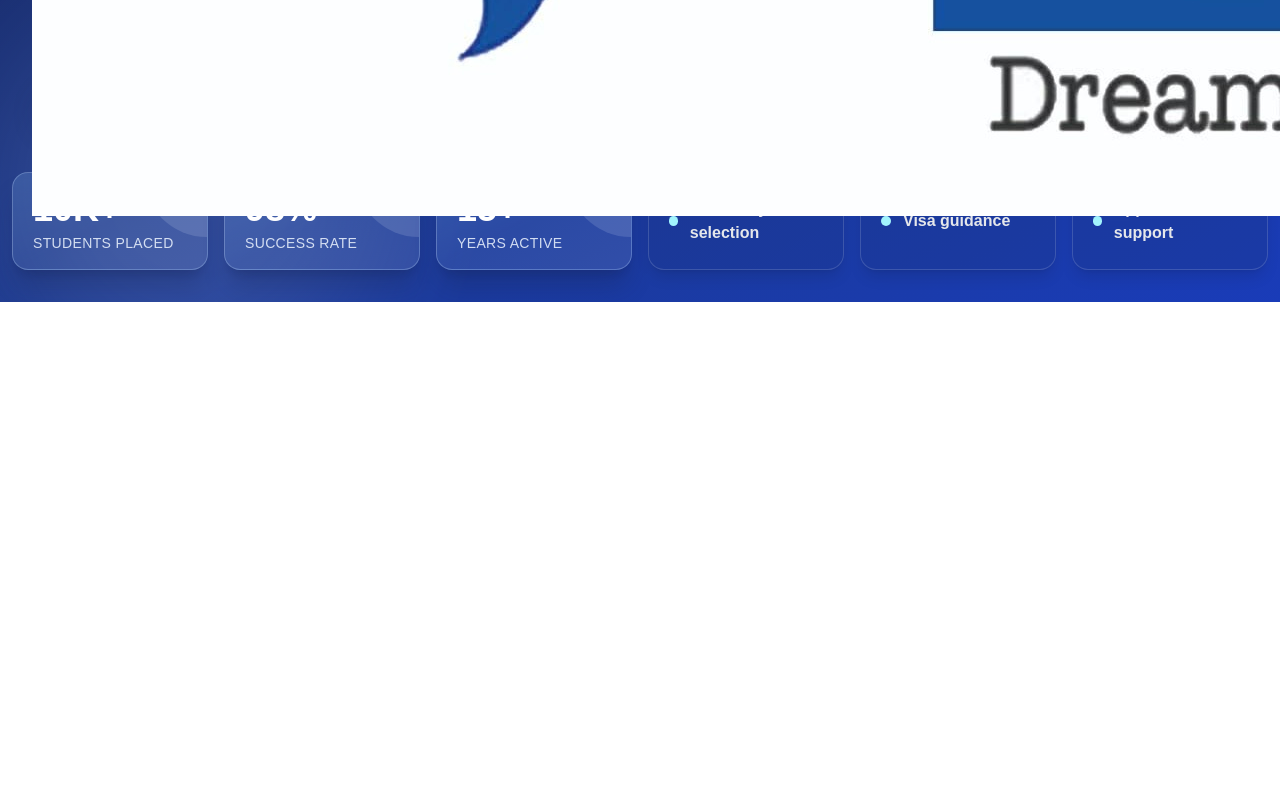
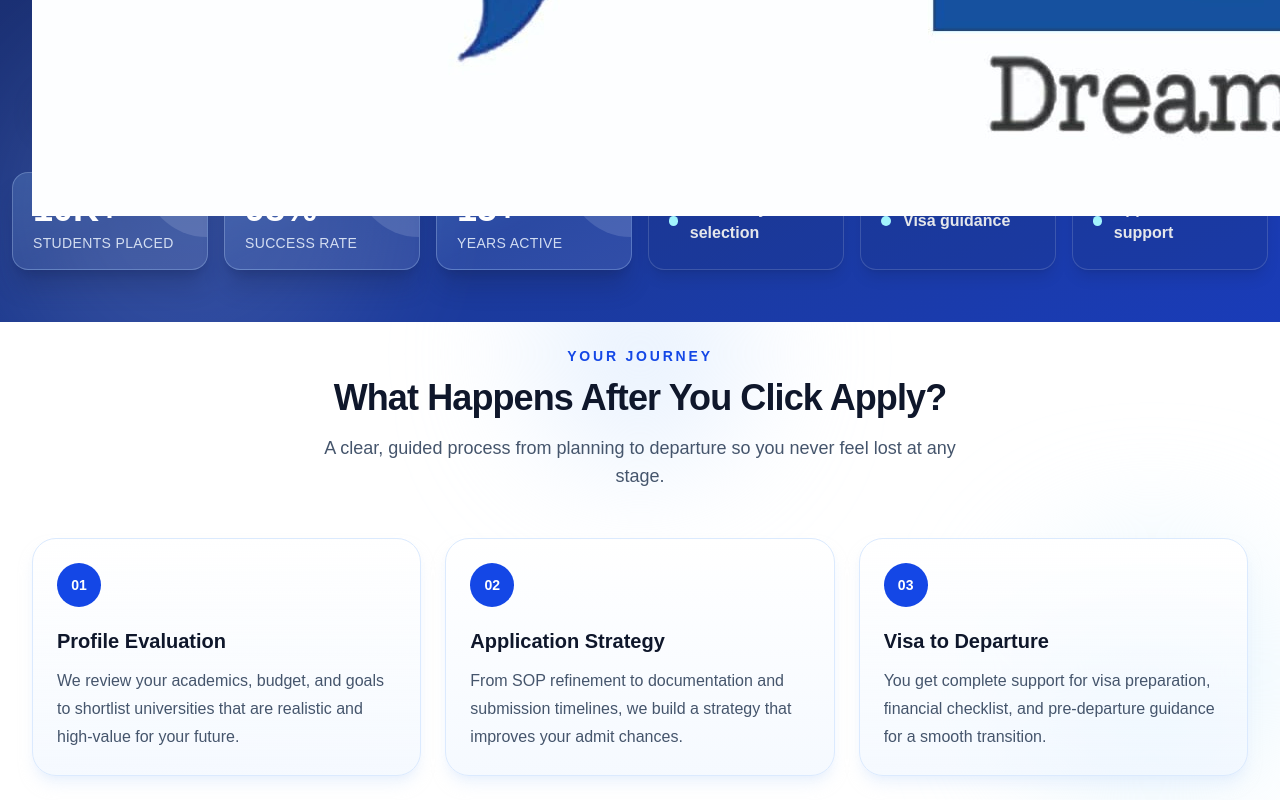
Before and after one commit to diwasbk/phoenix, a Next.js app in the folder frontend/: page /home in a window 1280 px wide. Shown: the part 431-1231 px from the top of the page. Before the commit the page ends 800 px from the top, so only its background shows below. Built offline with nearby package versions, Linux system fonts and the light colour scheme.

Commit message:
feat(home): add JourneySection with scroll reveal animation

```diff
--- a/frontend/app/(public)/home/_components/hero-section.tsx
+++ b/frontend/app/(public)/home/_components/hero-section.tsx
@@ -106,7 +106,7 @@ export default function HeroSection() {
             </div>
 
             {/* Support chips */}
-            <div className="hero-reveal hero-delay-3 grid grid-cols-2 md:grid-cols-3 lg:grid-cols-6 gap-4 pb-5 m-3">
+            <div className="hero-reveal hero-delay-3 grid grid-cols-2 md:grid-cols-3 lg:grid-cols-6 gap-4 pb-10 m-3">
                 <div className="support-card-entry support-card-delay-1 relative overflow-hidden rounded-2xl border border-blue-200/30 bg-gradient-to-br from-blue-300/20 via-blue-200/10 to-white/10 px-5 py-4 shadow-xl shadow-blue-950/30 backdrop-blur-md">
                     <div className="absolute right-0 top-0 h-16 w-16 rounded-bl-full bg-blue-100/15"></div>
                     <p className="text-3xl md:text-4xl font-black text-white">10K+</p>
--- /dev/null
+++ b/frontend/app/(public)/home/_components/journey-section.tsx
@@ -0,0 +1,114 @@
+"use client";
+import { useEffect, useRef, useState } from 'react';
+
+const journeySteps = [
+    {
+        step: '01',
+        title: 'Profile Evaluation',
+        description:
+            'We review your academics, budget, and goals to shortlist universities that are realistic and high-value for your future.',
+    },
+    {
+        step: '02',
+        title: 'Application Strategy',
+        description:
+            'From SOP refinement to documentation and submission timelines, we build a strategy that improves your admit chances.',
+    },
+    {
+        step: '03',
+        title: 'Visa to Departure',
+        description:
+            'You get complete support for visa preparation, financial checklist, and pre-departure guidance for a smooth transition.',
+    },
+];
+
+export default function JourneySection() {
+    const sectionRef = useRef<HTMLElement | null>(null);
+    const [isVisible, setIsVisible] = useState(false);
+
+    useEffect(() => {
+        const revealOnScroll = () => {
+            if (isVisible || window.scrollY < 80) {
+                return;
+            }
+
+            const currentSection = sectionRef.current;
+            if (!currentSection) {
+                return;
+            }
+
+            const sectionTop = currentSection.getBoundingClientRect().top;
+            const triggerPoint = window.innerHeight * 0.82;
+
+            if (sectionTop <= triggerPoint) {
+                setIsVisible(true);
+            }
+        };
+
+        window.addEventListener('scroll', revealOnScroll, { passive: true });
+        window.addEventListener('resize', revealOnScroll);
+
+        return () => {
+            window.removeEventListener('scroll', revealOnScroll);
+            window.removeEventListener('resize', revealOnScroll);
+        };
+    }, [isVisible]);
+
+    useEffect(() => {
+        if (typeof window === 'undefined') {
+            return;
+        }
+
+        if (window.scrollY > 80) {
+            const currentSection = sectionRef.current;
+            if (!currentSection) {
+                return;
+            }
+
+            const sectionTop = currentSection.getBoundingClientRect().top;
+            const triggerPoint = window.innerHeight * 0.82;
+            if (sectionTop <= triggerPoint) {
+                setIsVisible(true);
+            }
+        }
+    }, []);
+
+    return (
+        <section ref={sectionRef} className="relative overflow-hidden bg-white py-6">
+            <div className="pointer-events-none absolute inset-0">
+                <div className="absolute -top-20 left-1/2 h-56 w-56 -translate-x-1/2 rounded-full bg-blue-100/60 blur-3xl"></div>
+                <div className="absolute bottom-0 right-0 h-64 w-64 rounded-full bg-sky-100/70 blur-3xl"></div>
+            </div>
+
+            <div className="relative z-10 mx-auto max-w-7xl px-4 sm:px-6 lg:px-8">
+                <div
+                    className={`mx-auto max-w-2xl text-center motion-safe:transform motion-safe:transition-all motion-safe:duration-700 ${isVisible ? 'opacity-100 translate-y-0' : 'opacity-0 translate-y-8'}`}
+                >
+                    <p className="text-sm font-semibold uppercase tracking-[0.2em] text-blue-700">Your Journey</p>
+                    <h2 className="mt-3 text-3xl font-black tracking-tight text-slate-900 sm:text-4xl">
+                        What Happens After You Click Apply?
+                    </h2>
+                    <p className="mt-4 text-base leading-7 text-slate-600 sm:text-lg">
+                        A clear, guided process from planning to departure so you never feel lost at any stage.
+                    </p>
+                </div>
+
+                <div className="mt-12 grid grid-cols-1 gap-6 md:grid-cols-3">
+                    {journeySteps.map((item, index) => (
+                        <article
+                            key={item.step}
+                            className={`group rounded-3xl border border-blue-100 bg-linear-to-b from-white to-blue-50/60 p-6 shadow-lg shadow-blue-100/50 motion-safe:transform motion-safe:transition-all motion-safe:duration-700 hover:-translate-y-1 hover:border-blue-200 hover:shadow-xl ${isVisible ? 'opacity-100 translate-y-0' : 'opacity-0 translate-y-10'}`}
+                            style={{ transitionDelay: isVisible ? `${index * 130 + 120}ms` : '0ms' }}
+                        >
+                            <div className="inline-flex h-11 w-11 items-center justify-center rounded-full bg-blue-700 text-sm font-bold text-white">
+                                {item.step}
+                            </div>
+                            <h3 className="mt-5 text-xl font-bold text-slate-900">{item.title}</h3>
+                            <p className="mt-3 text-sm leading-7 text-slate-600 sm:text-base">{item.description}</p>
+                        </article>
+                    ))}
+                </div>
+            </div>
+        </section>
+    );
+}
--- a/frontend/app/(public)/home/page.tsx
+++ b/frontend/app/(public)/home/page.tsx
@@ -1,11 +1,13 @@
 import NavBar from "../_components/navbar";
 import HeroSection from "./_components/hero-section";
+import JourneySection from "./_components/journey-section";
 
 export default function HomePage() {
     return (
         <div>
             <NavBar/>
             <HeroSection/>
+            <JourneySection/>
         </div>
     );
 }
```
